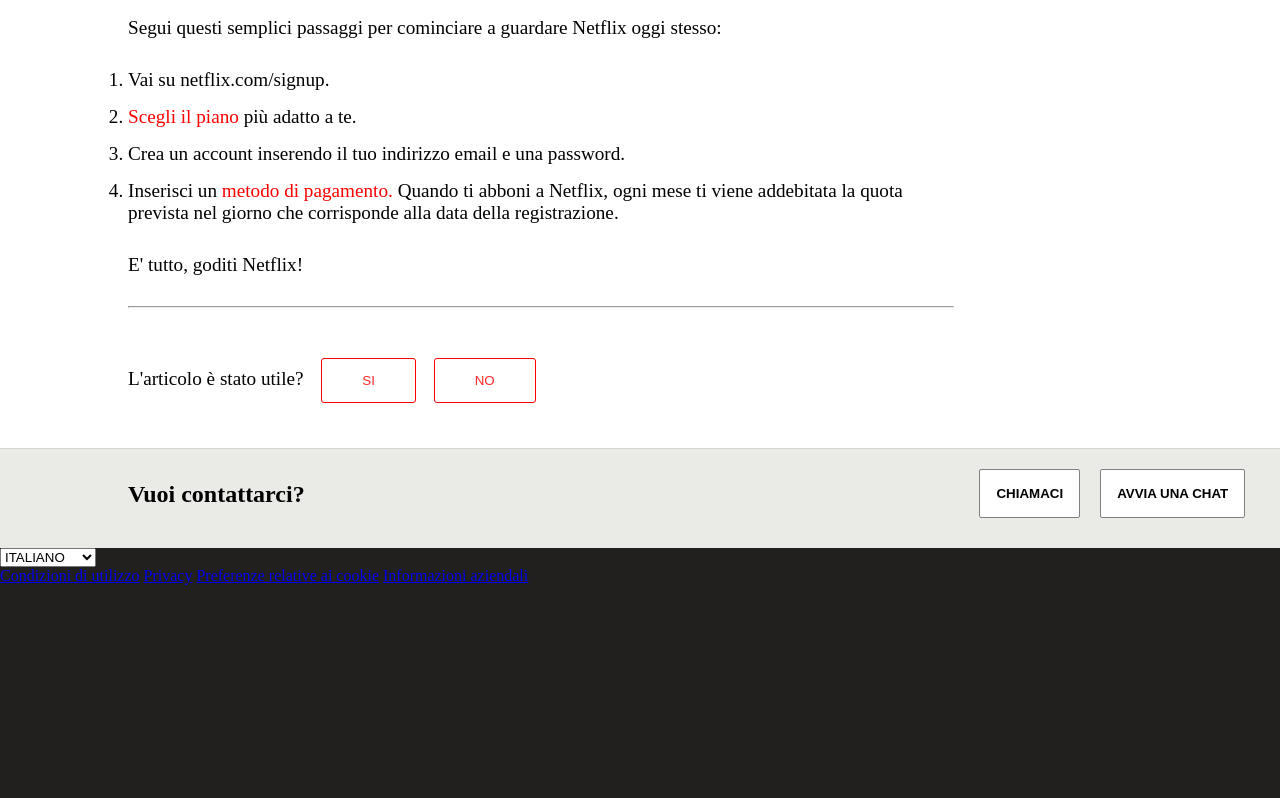
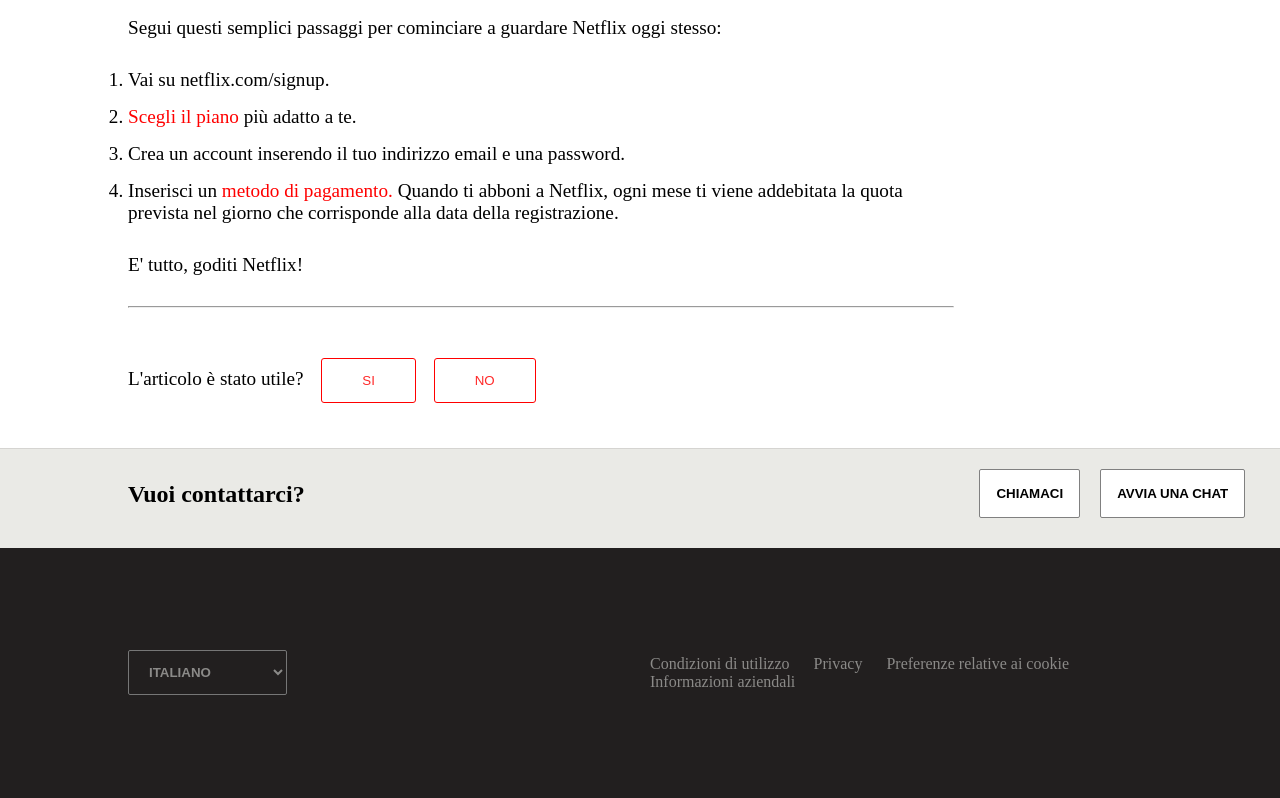
Before and after one commit to simo90xyz/Netflix-page, a plain HTML site: page start.html in a window 1280 px wide. Shown: the part 3924-4722 px from the top of the page. Drawn offline with Linux system fonts and the light colour scheme.

Commit message:
feat: CSS almost completed

```diff
--- a/start.html
+++ b/start.html
@@ -227,12 +227,14 @@
         </div>
     </footer>
     <footer class="footer-second">
-        <div class="footer-down">
+        <div class="footer-select">
             <select id="language" name="language">
                 <option value="italiano">ITALIANO</option>
                 <option value="inglese">INGLESE</option>
                 <option value="spagnolo">SPAGNOLO</option>
             </select>
+        </div>
+        <div class="footer-nav">
             <nav>
                 <a href="https://help.netflix.com/it/legal/termsofuse">Condizioni di utilizzo</a>
                 <a href="https://help.netflix.com/it/legal/privacy">Privacy</a>
@@ -240,6 +242,7 @@
                 <a href="https://help.netflix.com/it/legal/corpinfo">Informazioni aziendali</a>
             </nav>
         </div>
+
     </footer>
 </body>
 
--- a/style.css
+++ b/style.css
@@ -376,6 +376,7 @@
 }
 
 .footer-second{
+    display: flex;
     width:100vw;
     height: 250px;
     background-color: rgb(34, 31, 31);;
@@ -437,3 +438,48 @@
 .chat:hover {
     background-color: rgb(240, 240, 240);
 }
+
+
+
+.footer-select{
+    background-color: rgb(34, 31, 31);
+    margin-left: 10vw;
+    flex: 50% 1;
+    display:flex;
+    align-items: center;
+}
+
+#language{
+    padding: 13px 45px 13px 16px;
+    color: #8b8a88;
+    cursor:pointer;
+    font-weight: bold;
+    background-color: rgb(34, 31, 31);
+    border-radius: 2px;
+}
+
+#language:hover{
+    color:white;
+    background-color: grey;
+}
+
+
+.footer-nav{
+    background-color: rgb(34, 31, 31);
+    margin-right: 10vw;
+    flex: 50% 1;
+    display:flex;
+    align-items: center;
+    justify-content: end;
+}
+
+.footer-nav a{
+    margin: 10px;
+    color: #8b8a88;
+    text-decoration: none;
+}
+
+.footer-nav nav>a:hover{
+    text-decoration: underline;
+    color: #bbbaba;
+}
```
